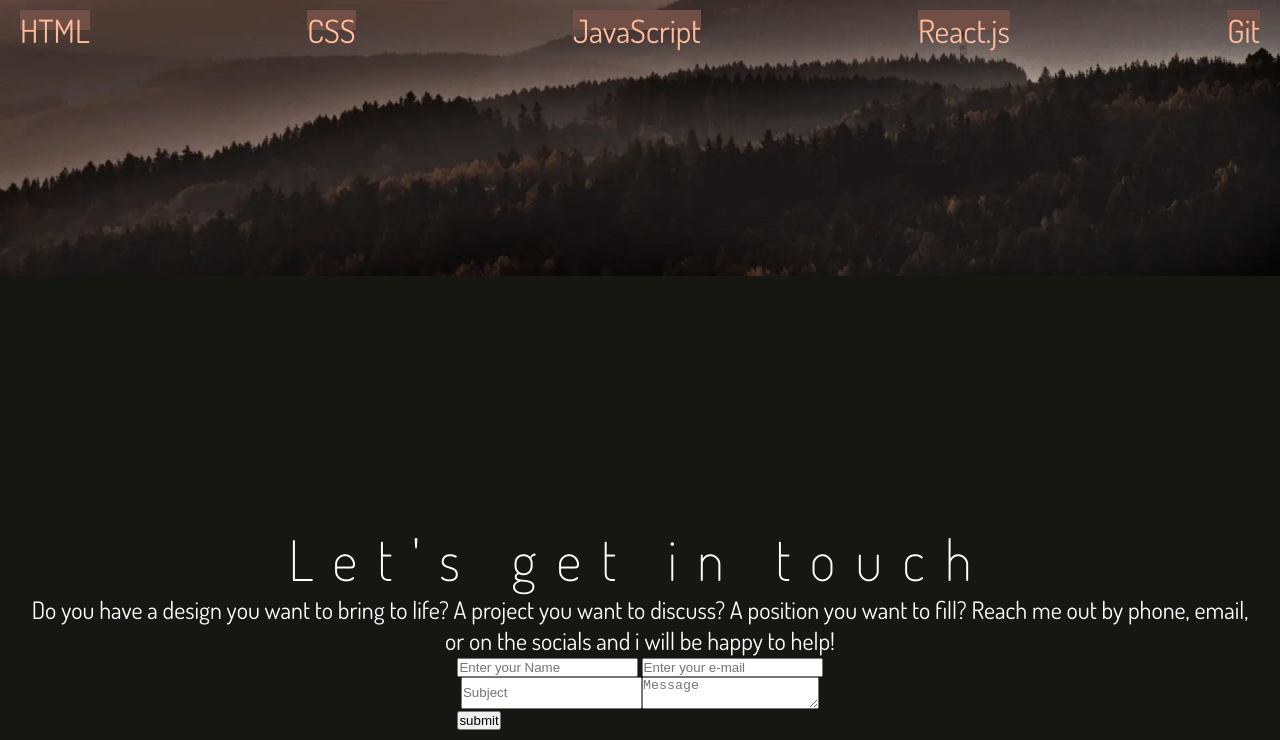
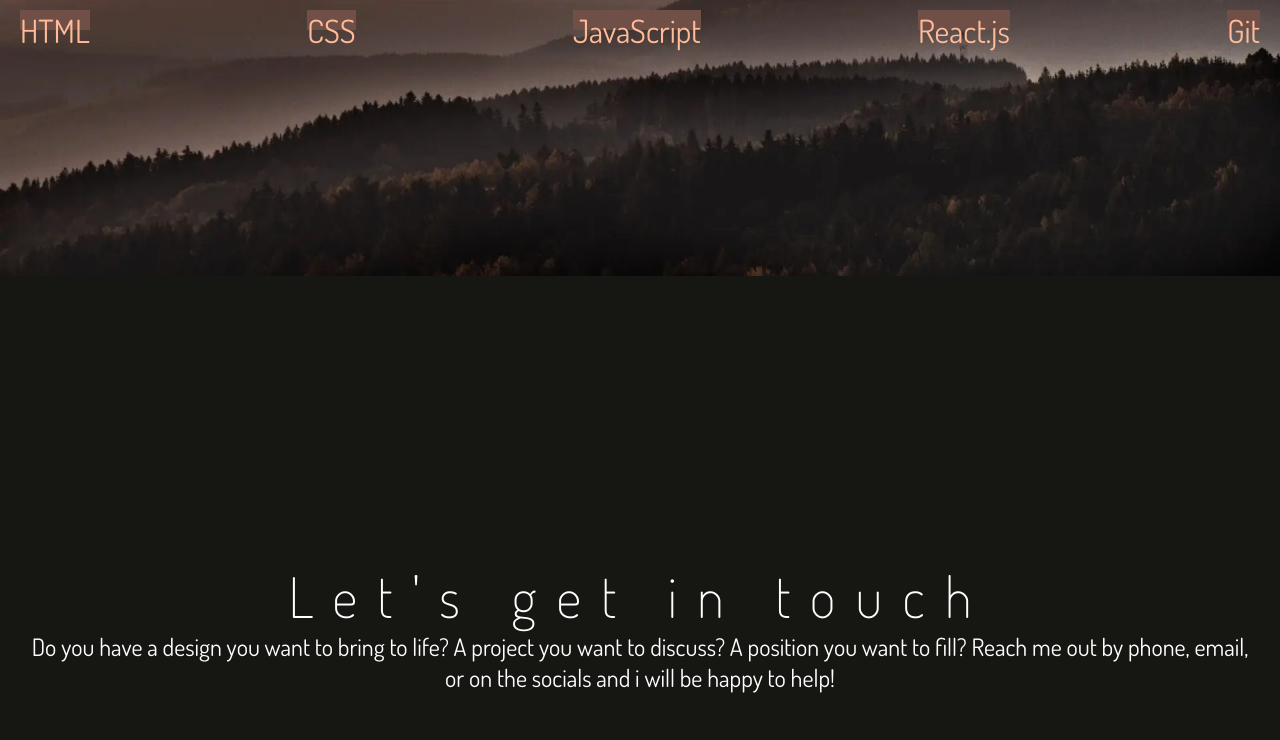
Before and after one commit to TaYYKaYY/personal-website, a website: page index.html in a window 1280 px wide. Shown: the part 2124-2864 px from the top of the page. Drawn offline with Linux system fonts and the light colour scheme.

Commit message:
test completed

```diff
--- a/index.html
+++ b/index.html
@@ -80,17 +80,6 @@
     <div class="main__fourth" id="contact">
       <h2>Let's get in touch</h2>
       <p>Do you have a design you want to bring to life? A project you want to discuss? A position you want to fill? Reach me out by phone, email, or on the socials and i will be happy to help!</p>
-      <form name="contact" netlify>
-        <div>
-          <input type="text" placeholder="Enter your Name" required name="name">
-          <input type="email" placeholder="Enter your e-mail" required name="email">
-        </div>
-        <div style="display: flex; justify-content: center;">
-          <input type="text" placeholder="Subject" name="subject">
-          <textarea placeholder="Message" width="100%" required name="message"></textarea>
-        </div>
-        <input type="submit" value="submit">
-      </form>
       <div class="contact-icons">
         <a class="icon-self" target="_blank" href="https://www.instagram.com/_tkhoury_/"><i class="fa fa-instagram"></i></a>
         <a class="icon-self" target="_blank" href="https://www.linkedin.com/in/tony-khoury-32b912247/"><i class="fa fa-linkedin"></i></a>
```
